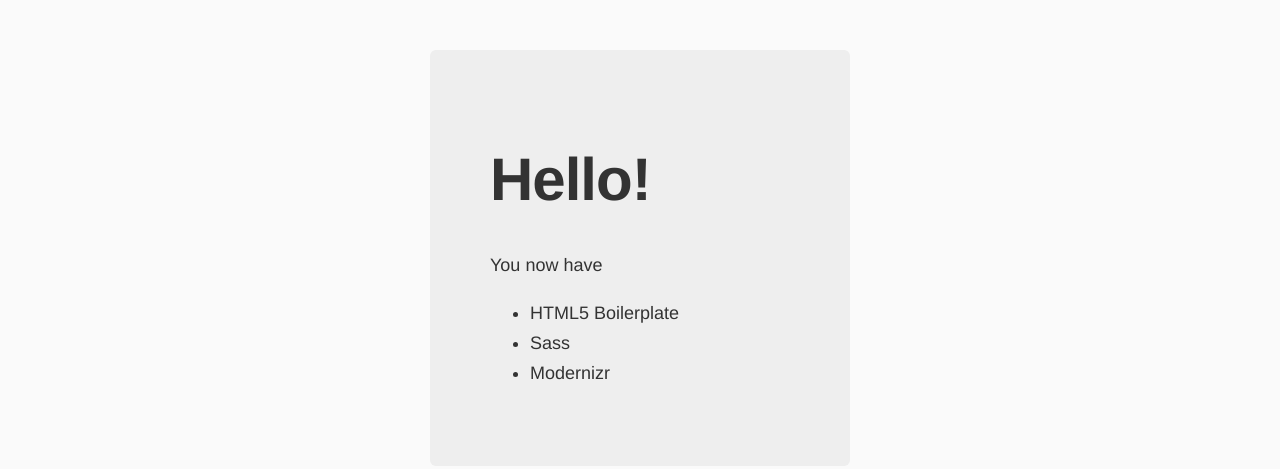
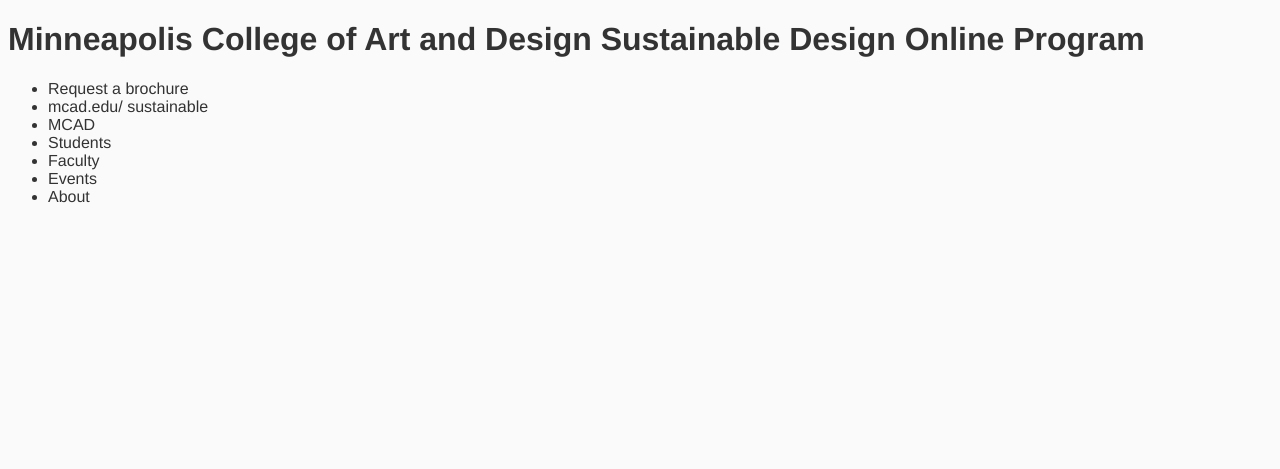
Before and after one commit to LetterTCarter/mcad-sdblog, a website: page app/index.html in a window 1280 px wide. Drawn offline with nearby package versions, Linux system fonts and the light colour scheme; files that its build step writes are made by us from their sources.

Commit message:
Added title, header with nav

```diff
--- a/app/index.html
+++ b/app/index.html
@@ -4,7 +4,7 @@
     <meta charset="utf-8">
     <meta name="description" content="">
     <meta name="viewport" content="width=device-width, initial-scale=1">
-    <title>mcad sdblog</title>
+    <title>MCAD Sustainable Design Blog - blending theory, practice, and leadership in sustainability</title>
     <!-- Place favicon.ico and apple-touch-icon.png in the root directory -->
 
     <!-- build:css styles/vendor.css -->
@@ -25,15 +25,24 @@
       <p class="browserupgrade">You are using an <strong>outdated</strong> browser. Please <a href="http://browsehappy.com/">upgrade your browser</a> to improve your experience.</p>
     <![endif]-->
 
-    <div class="hero-unit">
-      <h1>Hello!</h1>
-      <p>You now have</p>
+  <header>
+    <h1>Minneapolis College of Art and Design <span>Sustainable Design Online Program</span></h1>
+
+    <nav id="main-nav">
       <ul>
-        <li>HTML5 Boilerplate</li>
-        <li>Sass</li>
-        <li>Modernizr</li>
+        <li>Request a brochure</li>
+        <li>mcad.edu/ sustainable</li>
+        <li>MCAD</li>
+        <li>Students</li>
+        <li>Faculty</li>
+        <li>Events</li>
+        <li>About</li>
       </ul>
-    </div>
+    </nav>
+  </header>
+
+
+
 
     <!-- Google Analytics: change UA-XXXXX-X to be your site's ID. -->
     <script>
```
